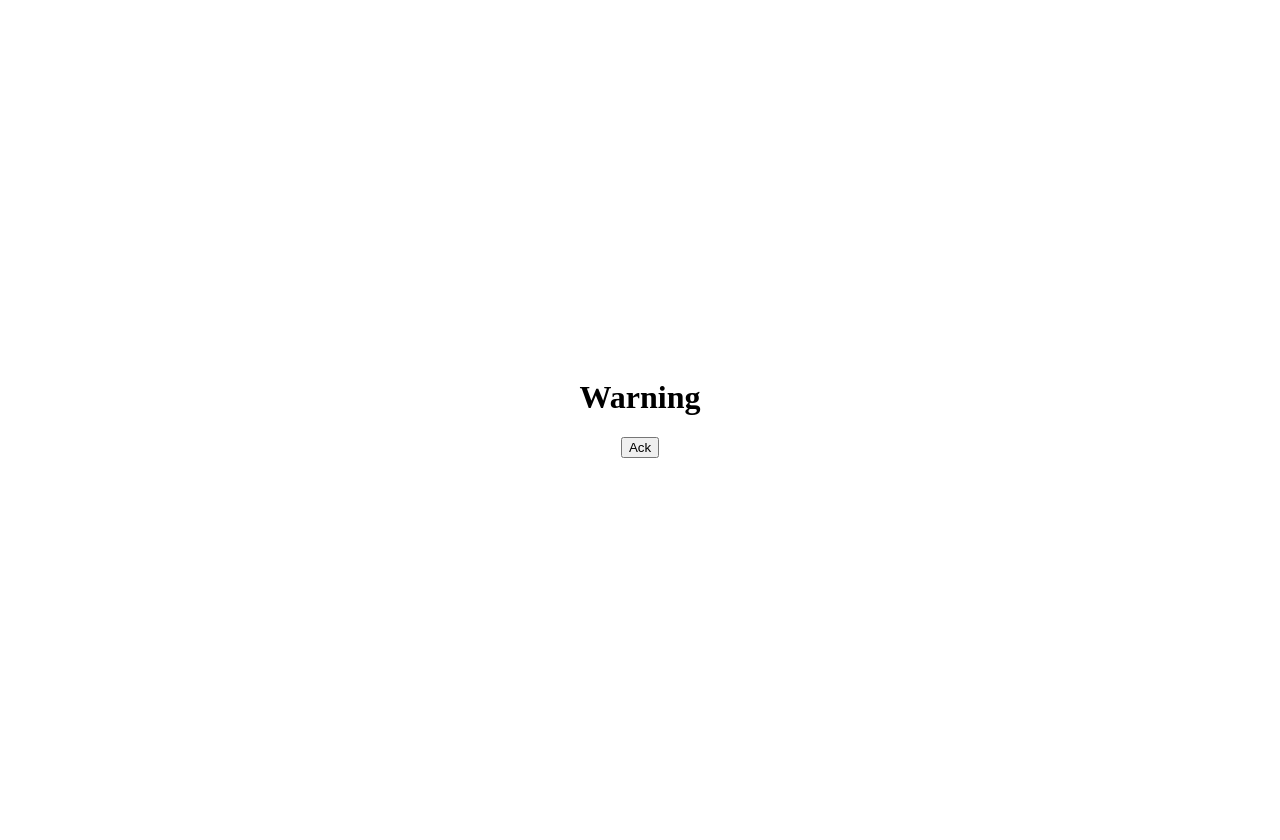
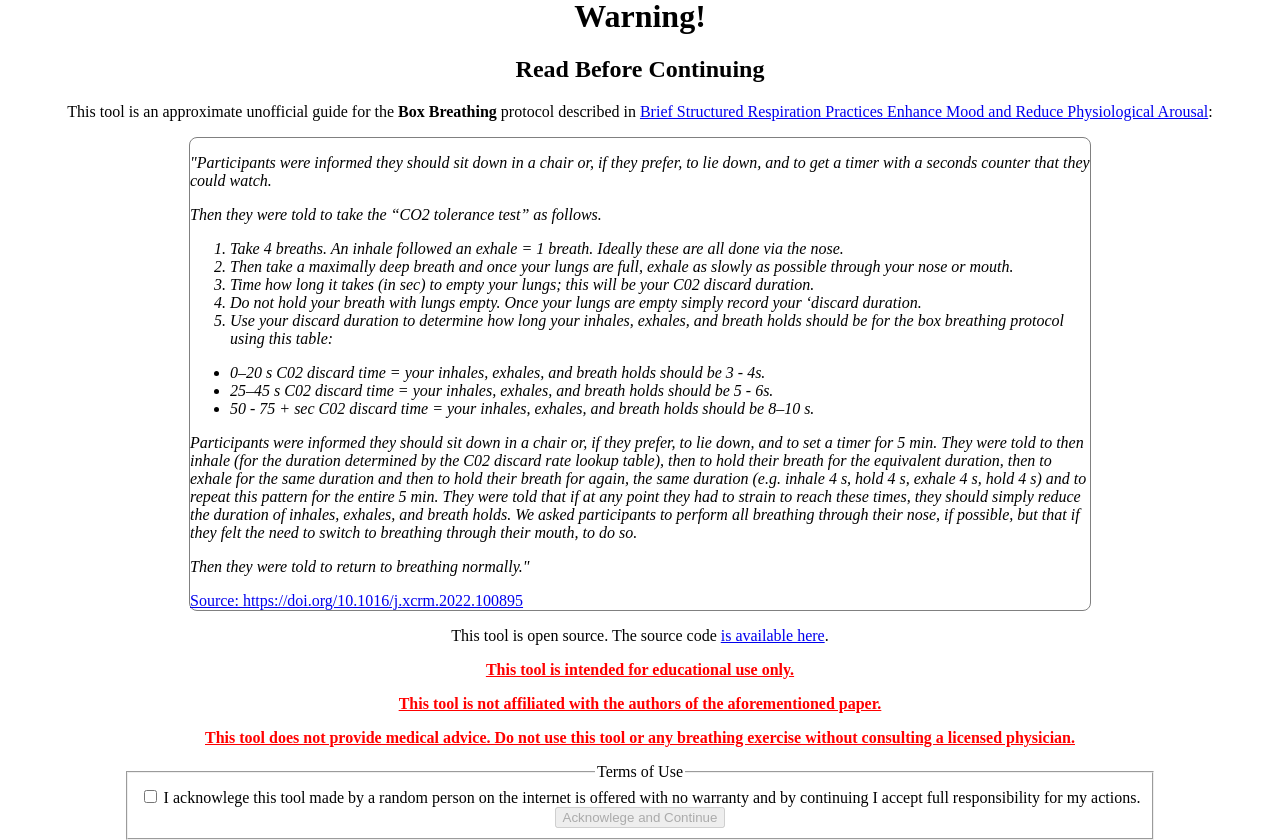
Before and after one commit to matthewnoel/CO2T4, a Svelte app: page / in a window 1280 px wide. Before the commit the page ends 816 px from the top, so only its background shows below. Built offline with nearby package versions, Linux system fonts and the light colour scheme; the HTML template or start-up script is replaced by a standard one.

Commit message:
Rough draft working as intended. Ready for hosting and internal beta testing

```diff
--- a/src/components/Procedure.svelte
+++ b/src/components/Procedure.svelte
@@ -1,21 +1,31 @@
-<p>
-    Box Breathing
-Participants were informed they should sit down in a chair or, if they prefer, to lie down, and to get a timer with a seconds counter that they could watch.
-Then they were told to take the “CO2 tolerance test” as follows.
-1.
-Take 4 breaths. An inhale followed an exhale = 1 breath. Ideally these are all done via the nose.
-2.
-Then take a maximally deep breath and once your lungs are full, exhale as slowly as possible through your nose or mouth.
-3.
-Time how long it takes (in sec) to empty your lungs; this will be your C02 discard duration.
-4.
-Do not hold your breath with lungs empty. Once your lungs are empty simply record your ‘discard duration.
-5.
-Use your discard duration to determine how long your inhales, exhales, and breath holds should be for the box breathing protocol using this table:
-· 0–20 s C02 discard time = your inhales, exhales, and breath holds should be 3 - 4s.
-· 25–45 s C02 discard time = your inhales, exhales, and breath holds should be 5 - 6s.
-50 - 75 + sec C02 discard time = your inhales, exhales, and breath holds should be 8–10 s.
-Participants were informed they should sit down in a chair or, if they prefer, to lie down, and to set a timer for 5 min. They were told to then inhale (for the duration determined by the C02 discard rate lookup table), then to hold their breath for the equivalent duration, then to exhale for the same duration and then to hold their breath for again, the same duration (e.g. inhale 4 s, hold 4 s, exhale 4 s, hold 4 s) and to repeat this pattern for the entire 5 min. They were told that if at any point they had to strain to reach these times, they should simply reduce the duration of inhales, exhales, and breath holds. We asked participants to perform all breathing through their nose, if possible, but that if they felt the need to switch to breathing through their mouth, to do so.
-Then they were told to return to breathing normally.
-</p>
-<a href="https://www.cell.com/cell-reports-medicine/fulltext/S2666-3791(22)00474-8?_returnURL=https://linkinghub.elsevier.com/retrieve/pii/S2666379122004748%3Fshowall%3Dtrue#secsectitle0075">Source</a>
+<div>
+    <i>
+        <p>"Participants were informed they should sit down in a chair or, if they prefer, to lie down, and to get a timer with a seconds counter that they could watch.</p>
+        <p>Then they were told to take the “CO2 tolerance test” as follows.</p>
+        <ol>
+            <li>Take 4 breaths. An inhale followed an exhale = 1 breath. Ideally these are all done via the nose.</li>
+            <li>Then take a maximally deep breath and once your lungs are full, exhale as slowly as possible through your nose or mouth.</li>
+            <li>Time how long it takes (in sec) to empty your lungs; this will be your C02 discard duration.</li>
+            <li>Do not hold your breath with lungs empty. Once your lungs are empty simply record your ‘discard duration.</li>
+            <li>Use your discard duration to determine how long your inhales, exhales, and breath holds should be for the box breathing protocol using this table:</li>
+        </ol>
+        <ul>
+            <li>0–20 s C02 discard time = your inhales, exhales, and breath holds should be 3 - 4s.</li>
+            <li>25–45 s C02 discard time = your inhales, exhales, and breath holds should be 5 - 6s.</li>
+            <li>50 - 75 + sec C02 discard time = your inhales, exhales, and breath holds should be 8–10 s.</li>
+        </ul>
+        <p>Participants were informed they should sit down in a chair or, if they prefer, to lie down, and to set a timer for 5 min. They were told to then inhale (for the duration determined by the C02 discard rate lookup table), then to hold their breath for the equivalent duration, then to exhale for the same duration and then to hold their breath for again, the same duration (e.g. inhale 4 s, hold 4 s, exhale 4 s, hold 4 s) and to repeat this pattern for the entire 5 min. They were told that if at any point they had to strain to reach these times, they should simply reduce the duration of inhales, exhales, and breath holds. We asked participants to perform all breathing through their nose, if possible, but that if they felt the need to switch to breathing through their mouth, to do so.</p>
+        <p>Then they were told to return to breathing normally."</p>
+    </i>
+    <a href="https://doi.org/10.1016/j.xcrm.2022.100895" target="_blank" rel="noreferrer">Source: https://doi.org/10.1016/j.xcrm.2022.100895</a>
+</div>
+
+<style>
+    div {
+        text-align: left;
+        border-radius: 0.5em;
+        border: 1px solid gray;
+        max-width: 900px;
+        margin: auto;
+    }
+</style>
--- a/src/components/Warning.svelte
+++ b/src/components/Warning.svelte
@@ -1,7 +1,9 @@
 <script>
+    import Procedure from './Procedure.svelte';
     import { createEventDispatcher } from 'svelte';
 
     const dispatch = createEventDispatcher();
+    let accepted = false;
 
     function confirmWarning() {
         dispatch('message', {
@@ -10,6 +12,32 @@
     }
 </script>
 <div>
-    <h1>Warning</h1>
-    <input type="button" value="Ack" on:click={confirmWarning}>
+    <h1>Warning!</h1>
+    <h2>Read Before Continuing</h2>
+    <p>This tool is an approximate unofficial guide for the <strong>Box Breathing</strong> protocol described in <a href="https://doi.org/10.1016/j.xcrm.2022.100895" target="_blank" rel="noreferrer">Brief Structured Respiration Practices Enhance Mood and Reduce Physiological Arousal</a>:</p>
+    <Procedure />
+    <p>This tool is open source. The source code <a href="https://github.com/matthewnoel/CO2T4" target="_blank" rel="noreferrer">is available here</a>.</p>
+    <p><strong class="important">This tool is intended for educational use only.</strong></p>
+    <p><strong class="important">This tool is not affiliated with the authors of the aforementioned paper.</strong></p>
+    <p><strong class="important">This tool does not provide medical advice. Do not use this tool or any breathing exercise without consulting a licensed physician.</strong></p>
+    <fieldset>
+        <legend>Terms of Use</legend>
+        <div>
+            <input type="checkbox" name="Test" id="abc" bind:checked={accepted}>
+            <label for="abc">I acknowlege this tool made by a random person on the internet is offered with no warranty and by continuing I accept full responsibility for my actions.</label>
+        </div>
+        <input type="button" value="Acknowlege and Continue" on:click={confirmWarning} disabled={!accepted}>
+    </fieldset>
 </div>
+
+<style>
+    fieldset {
+        width: fit-content;
+        margin: auto;
+    }
+
+    .important {
+        color: red;
+        text-decoration: underline;
+    }
+</style>
```
Also changed, not shown: 3 other files (tests, documents, lock files or other folders).
